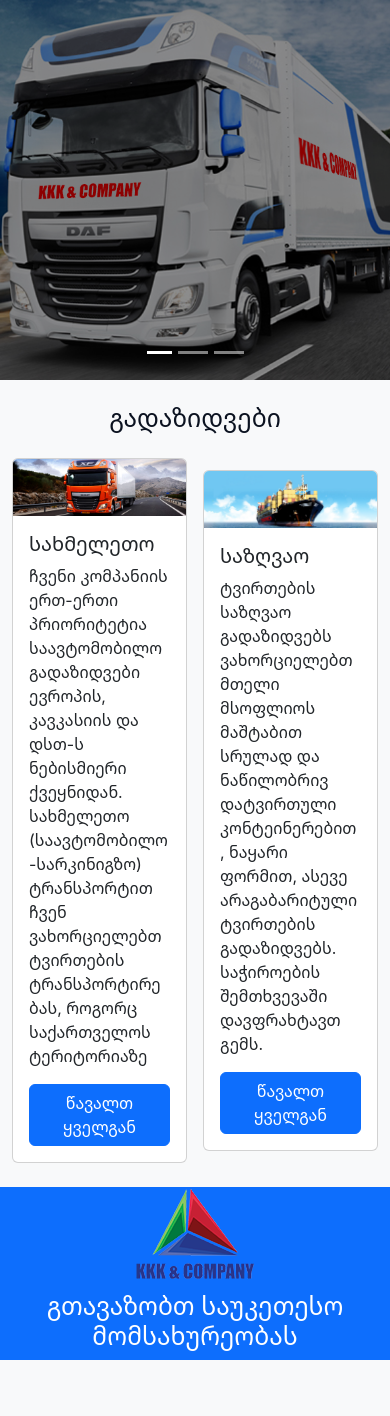
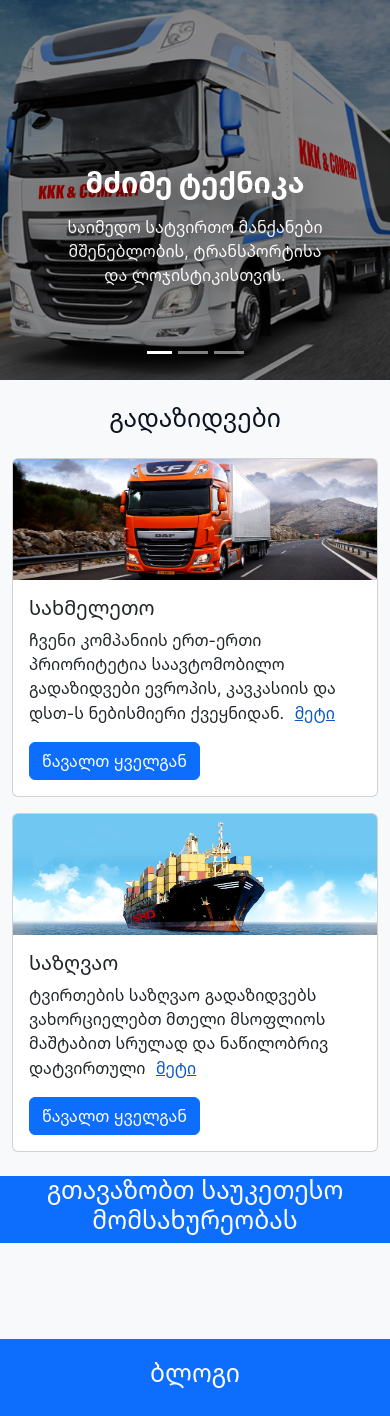
Before and after one commit to xv1china/carWebsite, a PHP site: page / in a window 390 px wide. Shown: the part 117-1533 px from the top of the page. Run offline with PHP 8.4, Linux system fonts and the light colour scheme; data that the repository does not hold is empty; some libraries are stand-ins or nearby versions.

Commit message:
final?
bug fix(Header, see more , responsive fix)

```diff
--- a/kaxa/main-site/index.php
+++ b/kaxa/main-site/index.php
@@ -153,7 +153,7 @@ $blogs = $stmtB->fetchAll();
             <div class="carousel-item active">
                 <img src="images/index_slider_iamges/index_slider_1.jpg" class="d-block w-100 carousel-img"
                     alt="Truck 1">
-                <div class="carousel-caption d-none d-md-block">
+                <div class="carousel-caption">
                     <h2>მძიმე ტექნიკა</h2>
                     <p>საიმედო სატვირთო მანქანები მშენებლობის, ტრანსპორტისა და ლოჯისტიკისთვის.</p>
                 </div>
@@ -161,7 +161,7 @@ $blogs = $stmtB->fetchAll();
             <div class="carousel-item">
                 <img src="images/index_slider_iamges/index_slider_2.jpg" class="d-block w-100 carousel-img"
                     alt="Truck 2">
-                <div class="carousel-caption d-none d-md-block">
+                <div class="carousel-caption">
                     <h2>ევროპული ხარისხი</h2>
                     <p>ევროპიდან იმპორტირებული მაღალი წარმადობის სატვირთო მანქანები.</p>
                 </div>
@@ -169,7 +169,7 @@ $blogs = $stmtB->fetchAll();
             <div class="carousel-item">
                 <img src="images/index_slider_iamges/index_slider_3.jpg" class="d-block w-100 carousel-img"
                     alt="Truck 3">
-                <div class="carousel-caption d-none d-md-block">
+                <div class="carousel-caption">
                     <h2>საუკეთესო ფასის გარანტია</h2>
                     <p>კონკურენტული ფასები და მოქნილი შესყიდვის ვარიანტები.</p>
                 </div>
@@ -190,15 +190,16 @@ $blogs = $stmtB->fetchAll();
     </div>
 
     <!-- Old Cards Section -->
-    <div class="container-fluid d-flex justify-content-center align-items-center gap-3 my-4">
+    <div class="container-fluid d-flex flex-wrap justify-content-center gap-3 my-4">
         <div class="card" style="width: 28rem;">
             <img src="images/cardTax/pics05.jpg" class="card-img-top" alt="...">
             <div class="card-body">
                 <h5 class="card-title">სახმელეთო</h5>
-                <p class="card-text">
+               <p class="card-text ">
                     ჩვენი კომპანიის ერთ-ერთი პრიორიტეტია საავტომობილო გადაზიდვები ევროპის, კავკასიის და დსთ-ს ნებისმიერი
-                    ქვეყნიდან. სახმელეთო (საავტომობილო-სარკინიგზო) ტრანსპორტით ჩვენ ვახორციელებთ ტვირთების
-                    ტრანსპორტირებას, როგორც საქართველოს ტერიტორიაზე </p>
+                    ქვეყნიდან.  <span class="d-none" id="see-more-span-1">სახმელეთო (საავტომობილო-სარკინიგზო) ტრანსპორტით ჩვენ ვახორციელებთ ტვირთების
+                    ტრანსპორტირებას, როგორც საქართველოს ტერიტორიაზე.</span>
+                        <button id="seeMore1" class="seeMore " onclick="seeMore1()">მეტი</button> </p>
                 <a href="pages/aboutus.html#shipping" class="btn btn-primary">წავალთ ყველგან</a>
             </div>
         </div>
@@ -207,16 +208,16 @@ $blogs = $stmtB->fetchAll();
             <img src="images/cardTax/pics06.jpg" class="card-img-top" alt="...">
             <div class="card-body">
                 <h5 class="card-title">საზღვაო</h5>
-                <p class="card-text">
+                <p class="card-text  ">
                     ტვირთების საზღვაო გადაზიდვებს ვახორციელებთ მთელი მსოფლიოს მაშტაბით სრულად და ნაწილობრივ დატვირთული
-                    კონტეინერებით, ნაყარი ფორმით, ასევე არაგაბარიტული ტვირთების გადაზიდვებს. საჭიროების შემთხვევაში
-                    დავფრახტავთ გემს. </p>
+                   <span class="d-none" id="see-more-span-2"> კონტეინერებით, ნაყარი ფორმით, ასევე არაგაბარიტული ტვირთების გადაზიდვებს. </span>
+                <button class="seeMore" id="seeMore2" onclick="seeMore2()">მეტი</button> </p>
                 <a href="pages/aboutus.html#shipping" class="btn btn-primary">წავალთ ყველგან</a>
             </div>
         </div>
     </div>
     <div class="container-fluid d-flex justify-content-center align-items-center mt-3 flex-wrap"
-        style="gap: 10px; background-color: #0d6efd; text-align: center;"> <img src="images/logo.png">
+        style="gap: 10px; background-color: #0d6efd; text-align: center;">
         <h2 style="color: white;">გთავაზობთ საუკეთესო მომსახურეობას</h2>
     </div>
     <!-- New Swiper Section -->
--- a/kaxa/main-site/script/main.js
+++ b/kaxa/main-site/script/main.js
@@ -130,3 +130,34 @@
         });
     });
 })();
+
+function seeMore1()
+{
+    let span = document.getElementById("see-more-span-1");
+    let button = document.getElementById("seeMore1");
+    if(span.classList.contains("d-none"))
+    {
+        span.classList.remove("d-none")
+        button.innerText = "ნაკლები"
+    }
+    else{
+        span.classList.add("d-none")
+        button.innerText = "მეტი"
+
+    }
+}
+function seeMore2()
+{
+    let span = document.getElementById("see-more-span-2");
+    let button = document.getElementById("seeMore2");
+    if(span.classList.contains("d-none"))
+    {
+        span.classList.remove("d-none")
+        button.innerText = "ნაკლები"
+    }
+    else{
+        span.classList.add("d-none")
+        button.innerText = "მეტი"
+
+    }
+}
--- a/kaxa/main-site/style/style.css
+++ b/kaxa/main-site/style/style.css
@@ -871,3 +871,9 @@ html {
         transition: none;
     }
 }
+.seeMore{
+    background-color: white;
+    border: none;
+    color: var(--color-accent-700);
+    text-decoration: underline;
+}
```
